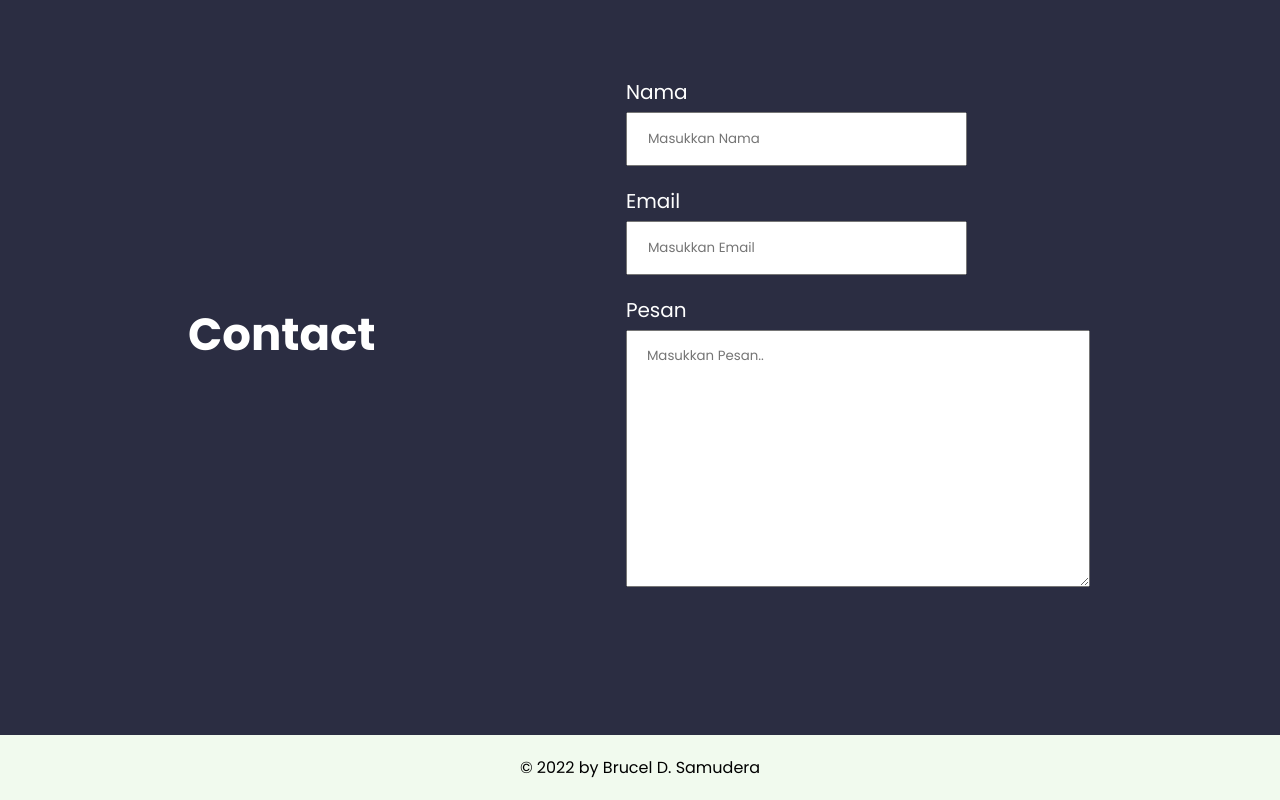
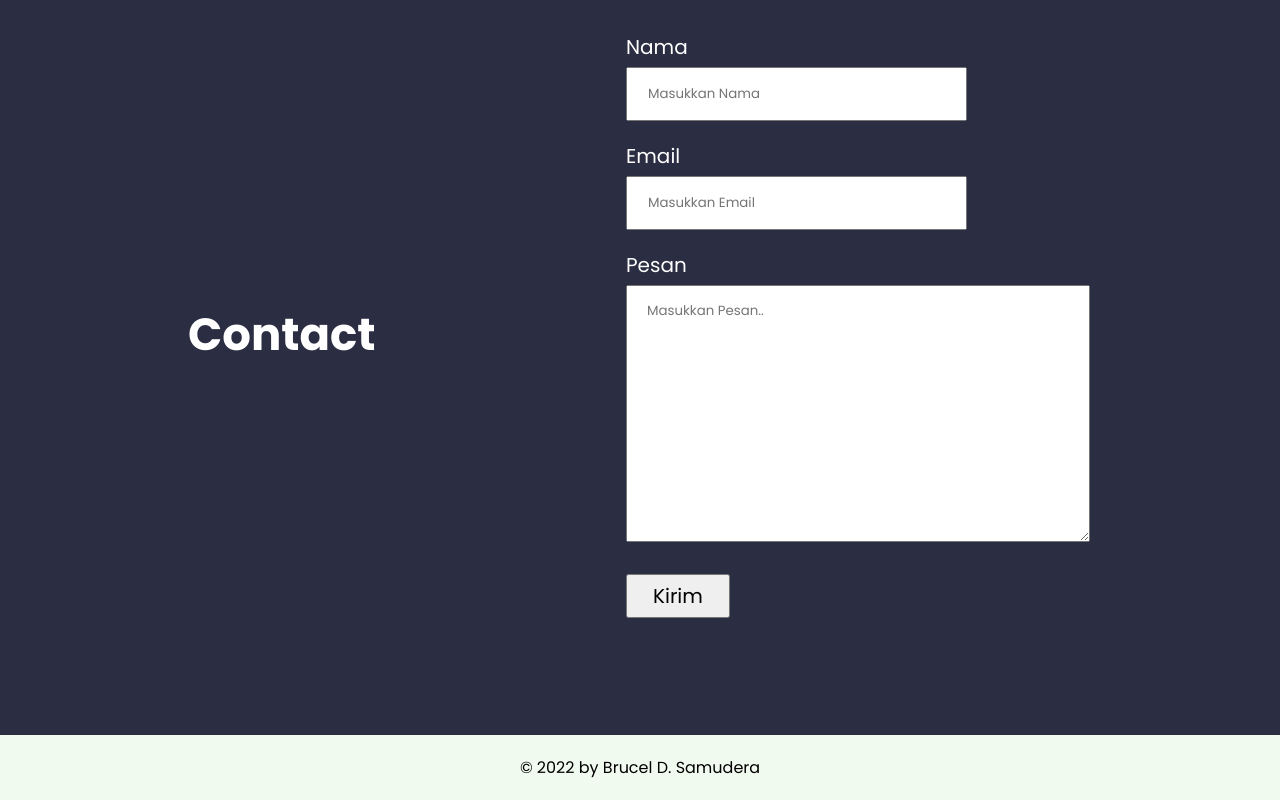
Before and after one commit to BrucelD14/landingPage_hcj, a plain HTML site: page index.html in a window 1280 px wide. Shown: the part 3265-4065 px from the top of the page. Drawn offline with nearby package versions, Linux system fonts and the light colour scheme.

Commit message:
menambah button kirim

```diff
--- a/dist/css/style.css
+++ b/dist/css/style.css
@@ -209,6 +209,16 @@ header .hero h1{
 .contact .box-contact form table tr td textarea{
     margin-top: 5px;
     padding: 15px 200px 200px 20px;
+    margin-bottom: 20px;
+}
+
+.contact .box-contact form table tr td input[type=submit]{
+    font-size: 20px;
+    padding: 5px 25px 5px 25px;
+}
+
+.contact .box-contact form table tr td input[type=submit]:hover{
+    cursor: pointer;
 }
 
 /* footer style */
--- a/index.html
+++ b/index.html
@@ -147,6 +147,10 @@
                             <td><label for="pesan">Pesan</label></td>
                             <td><textarea name="pesan" id="pesan" placeholder="Masukkan Pesan.." autocomplete="off"></textarea></td>
                         </tr>
+                        <tr>
+                            <td><input type="submit" id="kirim" value="Kirim"></td>
+                        </tr>
+
                     </table>
                 </form>
             </div>
```
